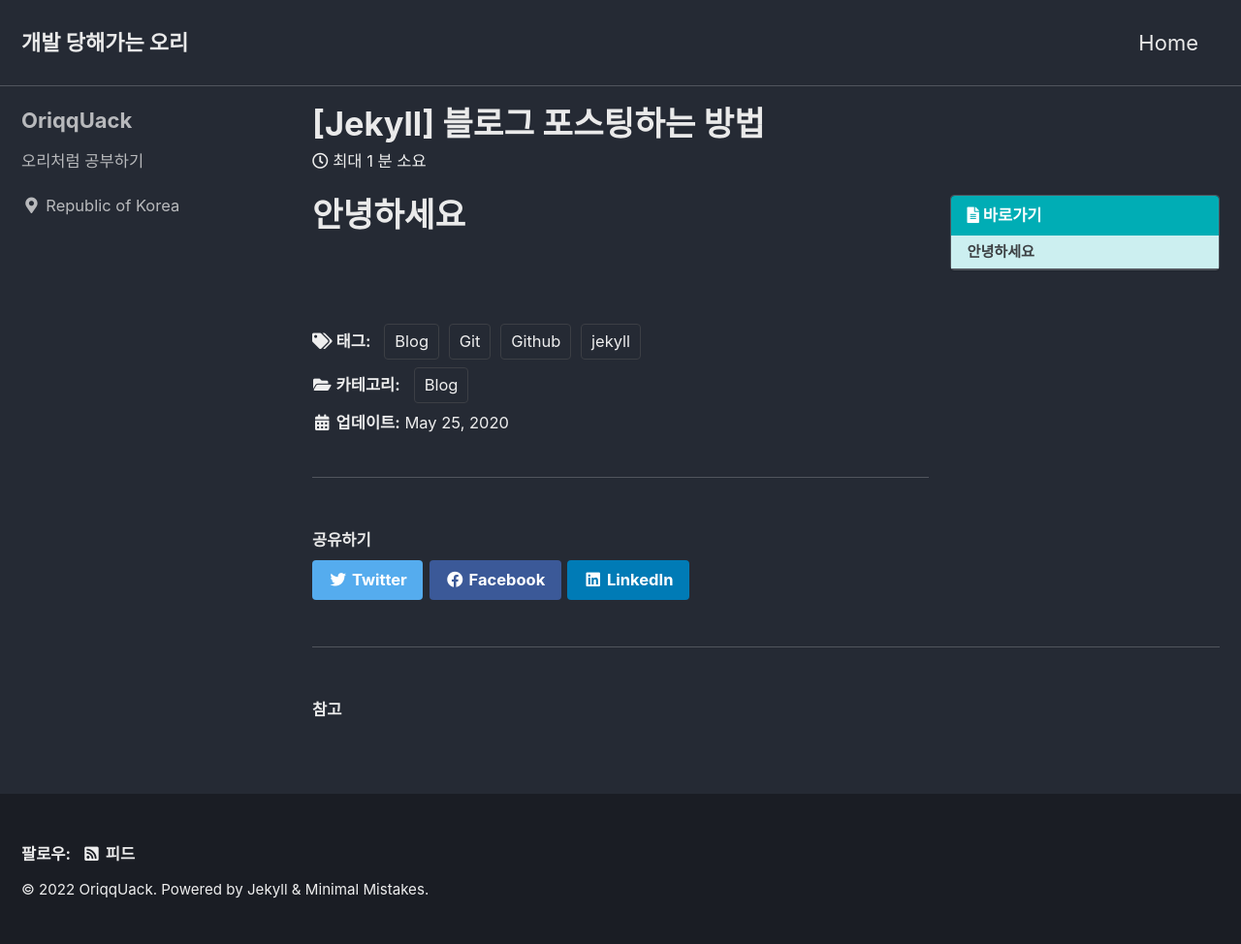
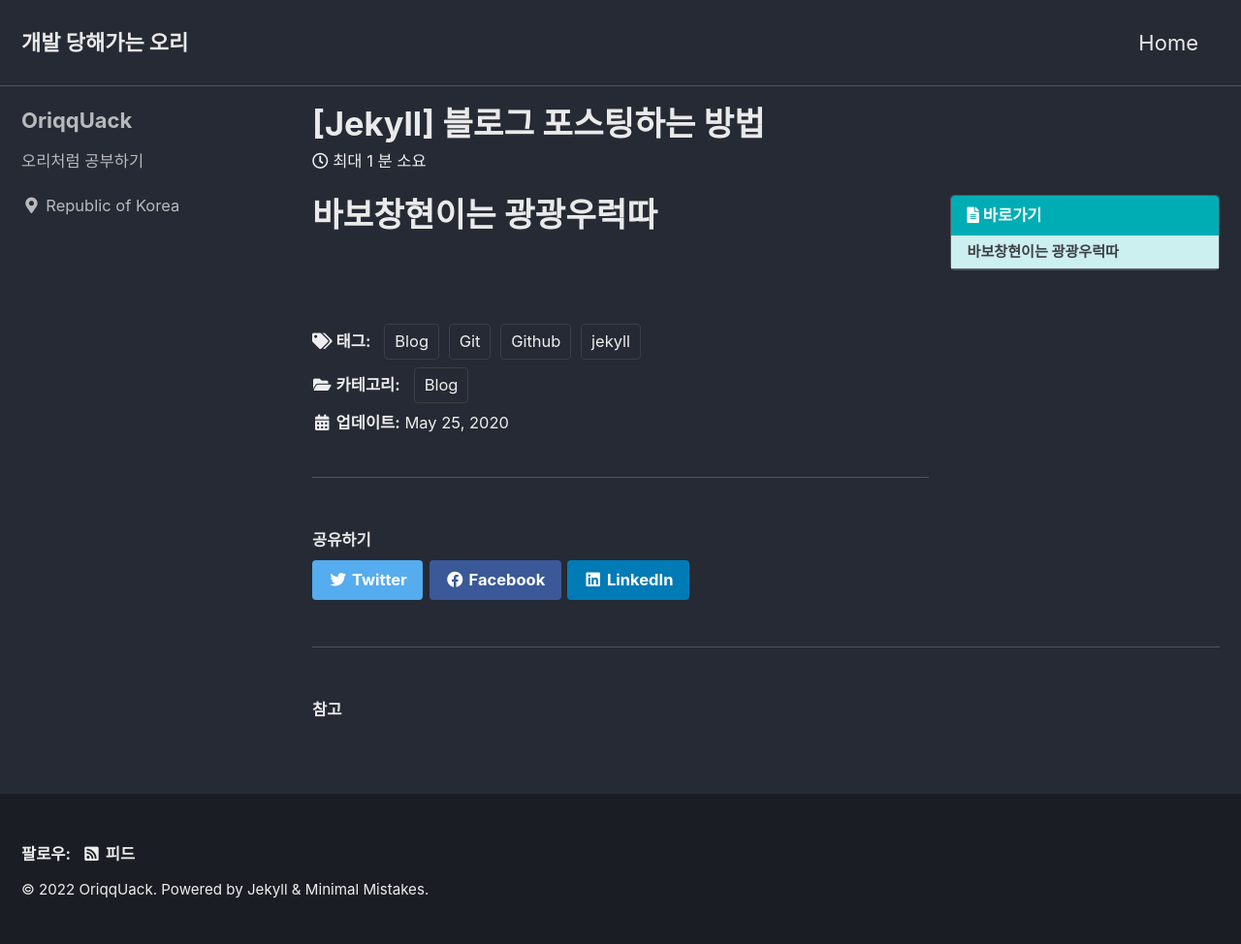
Before and after one commit to OriqqUack/OriqqUack.github.io, a Jekyll site: the page built from _posts/2022-04-22-Myfirstpost.md, in a window 1280 px wide. Shown: the whole page at 97% size. Built offline with Jekyll 4.4.1, drawn with Linux system fonts in a browser that asks for light colours; cached includes are drawn as plain includes; some web fonts are replaced.

Commit message:
Update 2022-04-22-Myfirstpost.md

```diff
--- a/_posts/2022-04-22-Myfirstpost.md
+++ b/_posts/2022-04-22-Myfirstpost.md
@@ -14,4 +14,4 @@ date: 2020-05-25
 last_modified_at: 2020-05-25
 ---
 
-# 안녕하세요
+# 바보창현이는 광광우럭따
```
